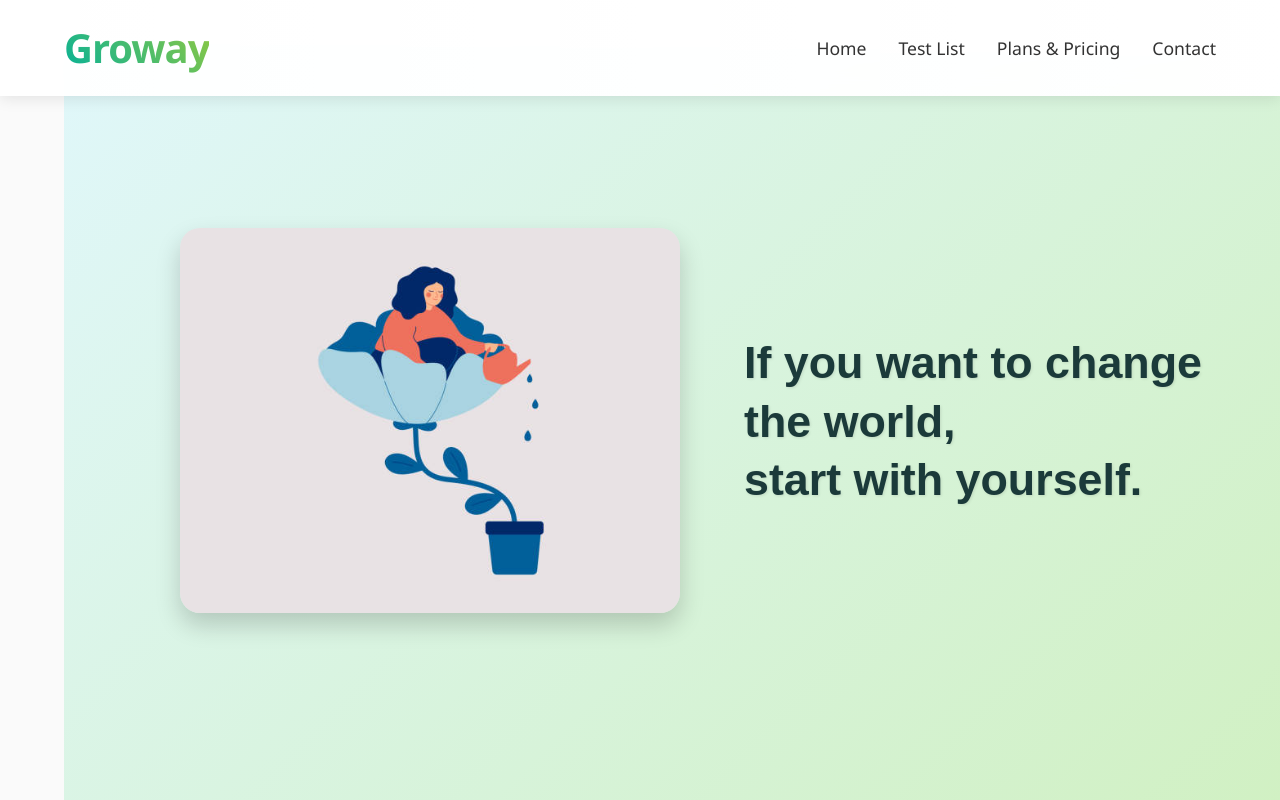
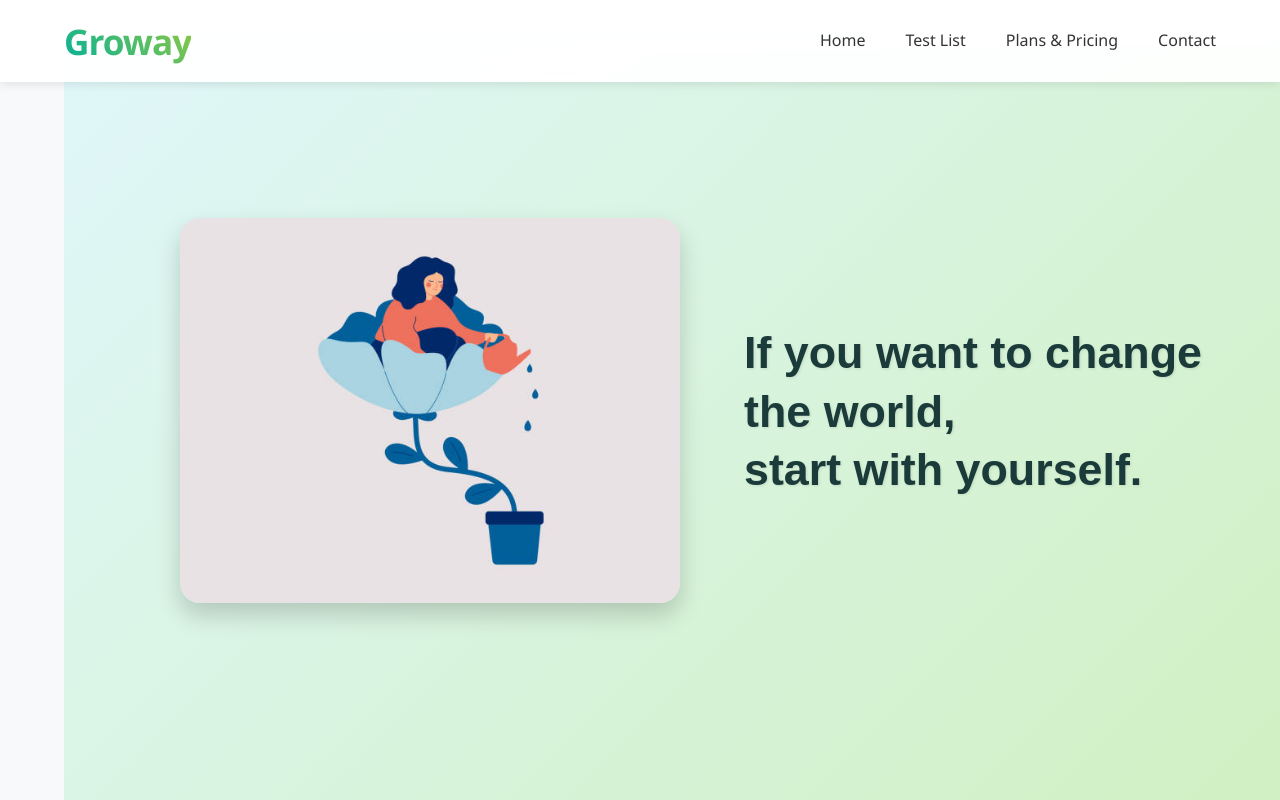
Before and after one commit to aanyamehrotra/groway-react, a React (Vite) app: page / in a window 1280 px wide. Shown: the top 800 px of the page. Built offline with nearby package versions, Linux system fonts and the light colour scheme.

Commit message:
Complete UI and Navigation Redesign

```diff
--- a/src/App.css
+++ b/src/App.css
@@ -9,6 +9,7 @@ body {
   line-height: 1.6;
   color: #333;
   overflow-x: hidden;
+  background: #f8f9fa;
 }
 
 #root {
@@ -16,15 +17,15 @@ body {
 }
 
 .app-container {
-  padding-top: 80px;
+  padding-top: 70px;
   min-height: 100vh;
-  background: #fafafa;
 }
 
 section {
   padding: 4rem 5%;
   margin: 0 auto;
   max-width: 1400px;
+  scroll-margin-top: 70px;
 }
 
 button {
--- a/src/components/Navbar.css
+++ b/src/components/Navbar.css
@@ -2,28 +2,40 @@
   display: flex;
   justify-content: space-between;
   align-items: center;
-  background: linear-gradient(to right, rgba(255, 255, 255, 0.95), rgba(255, 255, 255, 0.98));
-  padding: 1rem 5%;
-  box-shadow: 0 2px 15px rgba(0, 0, 0, 0.1);
+  background: rgba(255, 255, 255, 0.95);
+  padding: 0.8rem 5%;
+  box-shadow: 0 2px 10px rgba(0, 0, 0, 0.1);
   position: fixed;
   width: 100%;
   top: 0;
   z-index: 1000;
   backdrop-filter: blur(10px);
+  transition: all 0.3s ease;
+}
+
+.navbar.scrolled {
+  padding: 0.6rem 5%;
+  background: rgba(255, 255, 255, 0.98);
 }
 
 .logo {
-  font-size: 2.5rem;
+  font-size: 2.2rem;
   font-weight: 800;
   background: linear-gradient(45deg, #00b09b, #96c93d);
   -webkit-background-clip: text;
   -webkit-text-fill-color: transparent;
   letter-spacing: -1px;
+  cursor: pointer;
+  transition: transform 0.3s ease;
+}
+
+.logo:hover {
+  transform: scale(1.05);
 }
 
 .nav-links {
   display: flex;
-  gap: 2rem;
+  gap: 2.5rem;
   list-style: none;
   margin: 0;
   padding: 0;
@@ -33,20 +45,25 @@
   color: #333;
   text-decoration: none;
   font-weight: 500;
-  font-size: 1.1rem;
+  font-size: 1rem;
   position: relative;
   padding: 0.5rem 0;
+  transition: color 0.3s ease;
 }
 
 .nav-links a::after {
   content: '';
   position: absolute;
-  bottom: 0;
+  bottom: -2px;
   left: 0;
   width: 0;
   height: 2px;
   background: linear-gradient(45deg, #00b09b, #96c93d);
   transition: width 0.3s ease;
+}
+
+.nav-links a:hover {
+  color: #00b09b;
 }
 
 .nav-links a:hover::after {
@@ -59,14 +76,27 @@
   border: none;
   cursor: pointer;
   padding: 0.5rem;
+  z-index: 1001;
 }
 
 .mobile-menu-btn div {
   width: 25px;
-  height: 3px;
+  height: 2px;
   background: #333;
-  margin: 5px 0;
-  transition: 0.3s;
+  margin: 6px 0;
+  transition: 0.3s ease;
+}
+
+.mobile-menu-btn.active div:nth-child(1) {
+  transform: rotate(45deg) translate(6px, 6px);
+}
+
+.mobile-menu-btn.active div:nth-child(2) {
+  opacity: 0;
+}
+
+.mobile-menu-btn.active div:nth-child(3) {
+  transform: rotate(-45deg) translate(6px, -6px);
 }
 
 @media (max-width: 768px) {
@@ -76,15 +106,16 @@
 
   .nav-links {
     position: fixed;
-    top: 80px;
+    top: 0;
     right: -100%;
     flex-direction: column;
     background: white;
     width: 100%;
+    height: 100vh;
     text-align: center;
-    transition: 0.3s;
-    padding: 2rem 0;
-    box-shadow: 0 4px 10px rgba(0, 0, 0, 0.1);
+    transition: 0.3s ease;
+    padding: 6rem 0;
+    gap: 2rem;
   }
 
   .nav-links.active {
@@ -94,9 +125,6 @@
   .nav-links a {
     display: block;
     padding: 1rem 0;
-  }
-
-  .nav-links a::after {
-    display: none;
+    font-size: 1.2rem;
   }
 }
--- a/src/components/Navbar.jsx
+++ b/src/components/Navbar.jsx
@@ -7,17 +7,20 @@ const Navbar = () => {
 
   useEffect(() => {
     const handleScroll = () => {
-      const offset = window.scrollY;
-      if (offset > 50) {
-        setScrolled(true);
-      } else {
-        setScrolled(false);
-      }
+      setScrolled(window.scrollY > 50);
     };
 
     window.addEventListener('scroll', handleScroll);
     return () => window.removeEventListener('scroll', handleScroll);
   }, []);
+
+  useEffect(() => {
+    if (isMenuOpen) {
+      document.body.style.overflow = 'hidden';
+    } else {
+      document.body.style.overflow = 'unset';
+    }
+  }, [isMenuOpen]);
 
   const handleNavClick = (id) => {
     setIsMenuOpen(false);
@@ -34,20 +37,23 @@ const Navbar = () => {
 
   return (
     <nav className={`navbar ${scrolled ? 'scrolled' : ''}`}>
-      <div className="logo">Groway</div>
+      <div className="logo" onClick={() => handleNavClick('home')}>
+        Groway
+      </div>
       <button
-        className="mobile-menu-btn"
+        className={`mobile-menu-btn ${isMenuOpen ? 'active' : ''}`}
         onClick={() => setIsMenuOpen(!isMenuOpen)}
+        aria-label="Toggle menu"
       >
         <div></div>
         <div></div>
         <div></div>
       </button>
       <ul className={`nav-links ${isMenuOpen ? 'active' : ''}`}>
-        <li><a href="#" onClick={() => handleNavClick('home')}>Home</a></li>
-        <li><a href="#" onClick={() => handleNavClick('features')}>Test List</a></li>
-        <li><a href="#" onClick={() => handleNavClick('pricing')}>Plans & Pricing</a></li>
-        <li><a href="#" onClick={() => handleNavClick('contact')}>Contact</a></li>
+        <li><a href="#home" onClick={() => handleNavClick('home')}>Home</a></li>
+        <li><a href="#features" onClick={() => handleNavClick('features')}>Test List</a></li>
+        <li><a href="#pricing" onClick={() => handleNavClick('pricing')}>Plans & Pricing</a></li>
+        <li><a href="#contact" onClick={() => handleNavClick('contact')}>Contact</a></li>
       </ul>
     </nav>
   );
```
